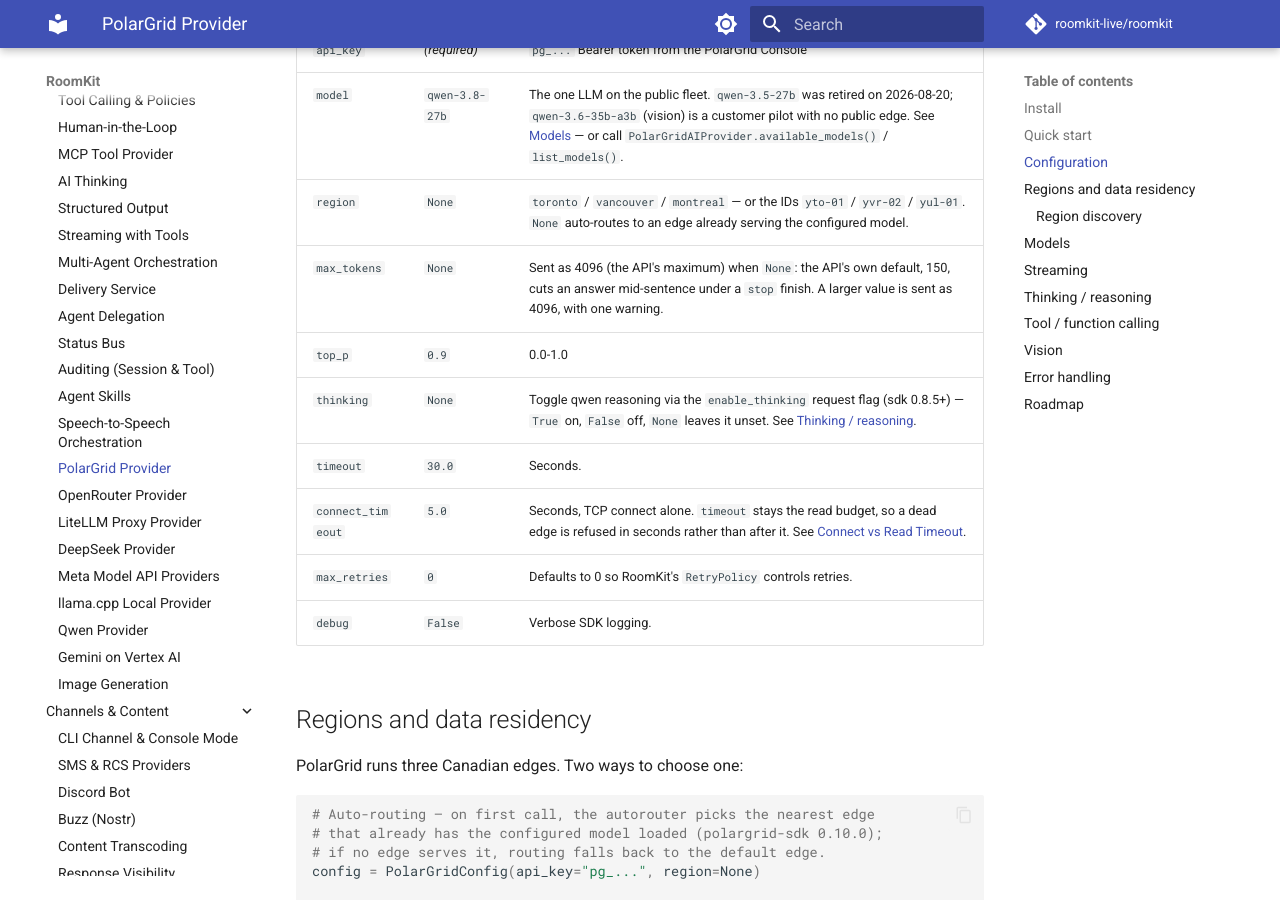
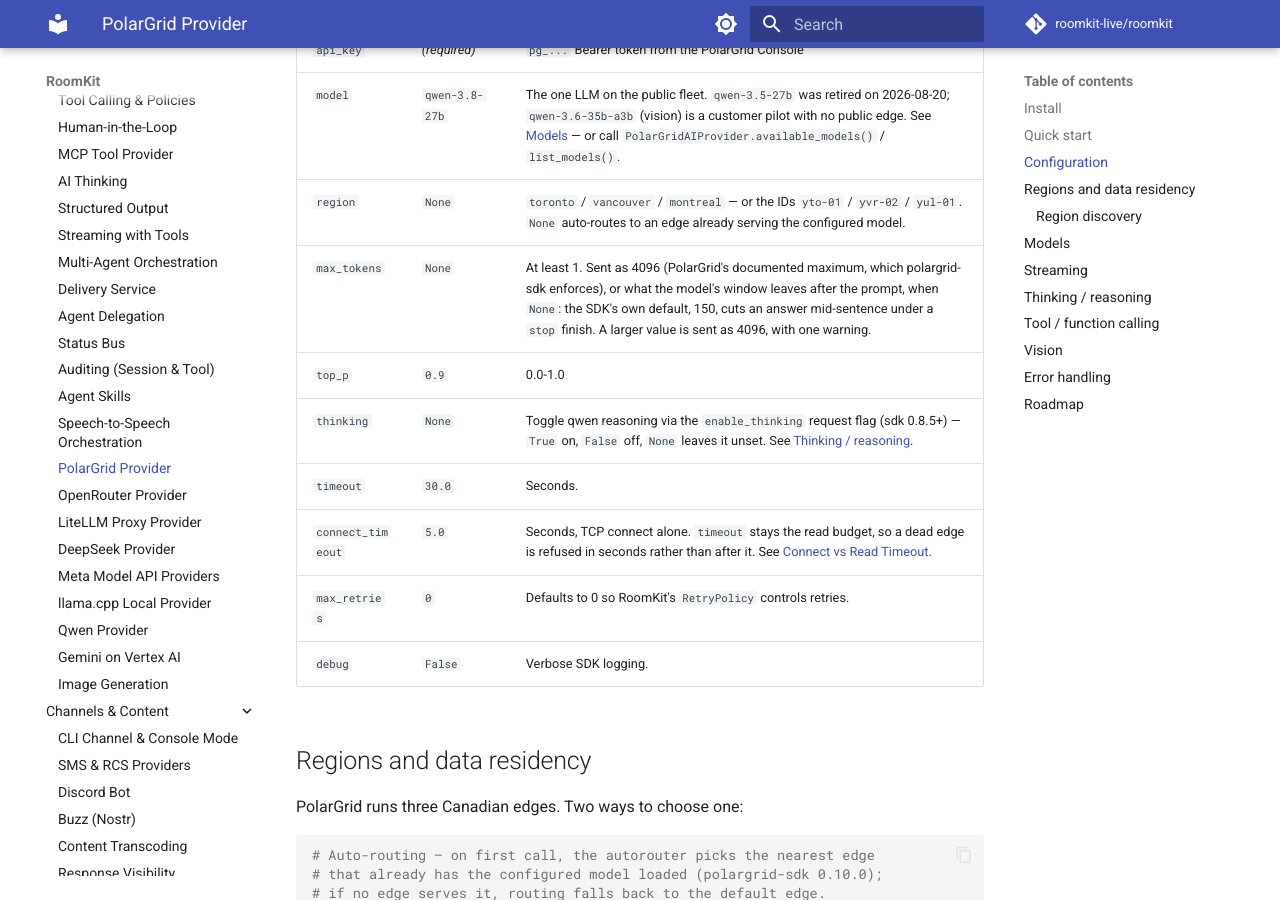
Before and after one commit to roomkit-live/roomkit-docs, an MkDocs documentation site: the page built from docs/guides/polargrid.md, in a window 1280 px wide and 900 px high, scrolled down 898 px. Built offline with MkDocs 1.6.1 and Material for MkDocs 9.7.7, drawn with Linux system fonts in a browser that asks for light colours; comment, search, counter and statistics services are not loaded; some of the changed text lies outside the part shown.

Commit message:
docs(polargrid): max_tokens bounds and the thinking advice match what the provider sends (RMK-389)

```diff
--- a/docs/guides/polargrid.md
+++ b/docs/guides/polargrid.md
@@ -35,7 +35,7 @@ A full runnable example lives at [`examples/polargrid_ai.py`](https://github.com
 | `api_key` | _(required)_ | `pg_...` Bearer token from the PolarGrid Console |
 | `model` | `qwen-3.8-27b` | The one LLM on the public fleet. `qwen-3.5-27b` was retired on 2026-08-20; `qwen-3.6-35b-a3b` (vision) is a customer pilot with no public edge. See [Models](#models) — or call `PolarGridAIProvider.available_models()` / `list_models()`. |
 | `region` | `None` | `toronto` / `vancouver` / `montreal` — or the IDs `yto-01` / `yvr-02` / `yul-01`. `None` auto-routes to an edge already serving the configured model. |
-| `max_tokens` | `None` | Sent as 4096 (the API's maximum) when `None`: the API's own default, 150, cuts an answer mid-sentence under a `stop` finish. A larger value is sent as 4096, with one warning. |
+| `max_tokens` | `None` | At least 1. Sent as 4096 (PolarGrid's documented maximum, which polargrid-sdk enforces), or what the model's window leaves after the prompt, when `None`: the SDK's own default, 150, cuts an answer mid-sentence under a `stop` finish. A larger value is sent as 4096, with one warning. |
 | `top_p` | `0.9` | 0.0-1.0 |
 | `thinking` | `None` | Toggle qwen reasoning via the `enable_thinking` request flag (sdk 0.8.5+) — `True` on, `False` off, `None` leaves it unset. See [Thinking / reasoning](#thinking-reasoning). |
 | `timeout` | `30.0` | Seconds. |
```
Also changed, not shown: other parts of docs/guides/polargrid.md (+1 -1 lines).
